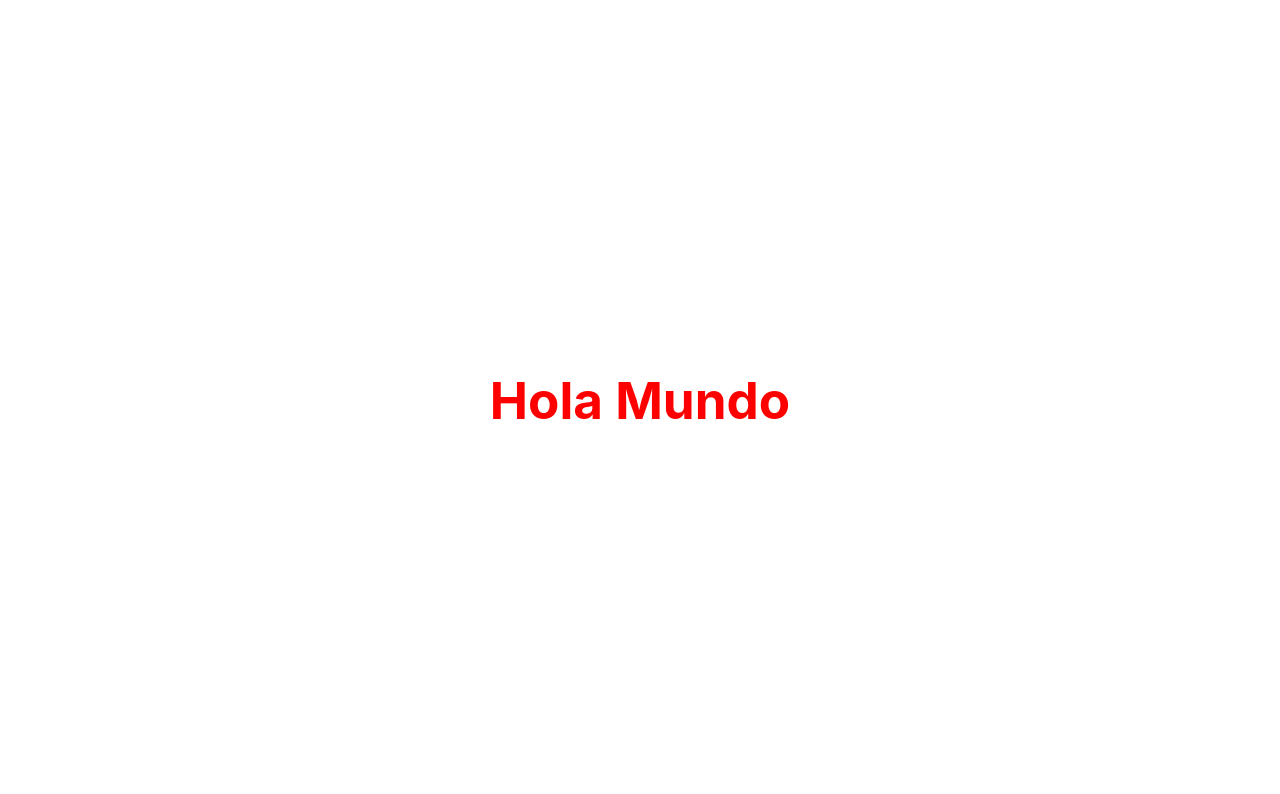
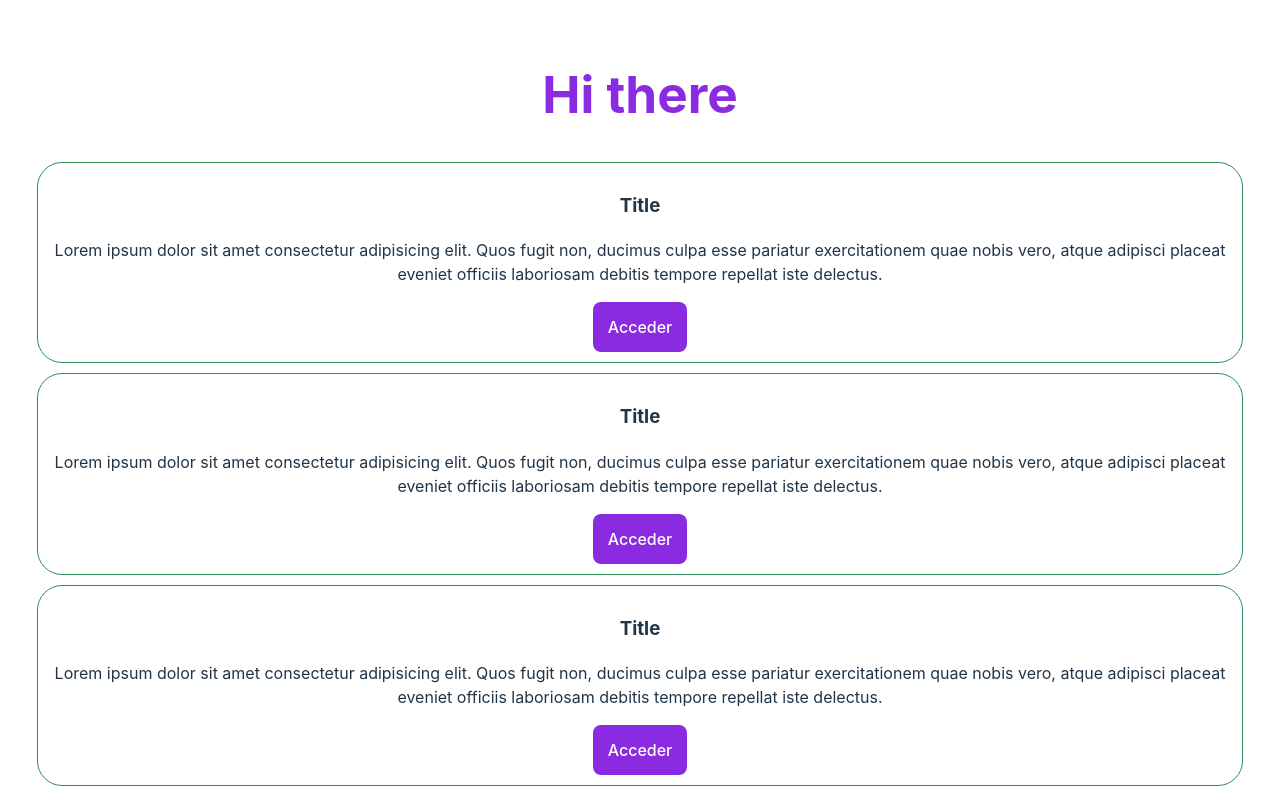
Before and after one commit to alvaroariasrivero/vue-course, a Vue app: page / in a window 1280 px wide. Shown: the top 794 px of the page. Built offline with nearby package versions, Linux system fonts and the light colour scheme.

Commit message:
component creation

```diff
--- a/index.html
+++ b/index.html
@@ -3,7 +3,7 @@
   <head>
     <meta charset="UTF-8" />
     <meta name="viewport" content="width=device-width, initial-scale=1.0" />
-    <title>Hello World</title>
+    <title>Vue project</title>
   </head>
   <body>
     <div id="app"></div>
--- a/src/App.vue
+++ b/src/App.vue
@@ -1,12 +1,14 @@
 <script setup>
+  import PostContainer from './components/PostContainer.vue';
 </script>
 
 <template>
-  <h1>Hola Mundo</h1>
+  <h1>Hi there</h1>
+  <PostContainer />
 </template>
 
 <style scoped>
   h1{
-    color: red;
+    color: blueviolet;
   }
 </style>
--- a/src/components/PostButton.vue
+++ b/src/components/PostButton.vue
@@ -0,0 +1,23 @@
+<script setup>
+
+</script>
+
+<template>
+    <button class="post-btn">Acceder</button>
+</template>
+
+<style scoped>
+    .post-btn{
+        padding: 15px;
+        background-color: blueviolet;
+        color: #fff;
+        border: 0;
+        outline: 0;
+    }
+
+    .post-btn:hover{
+        cursor: pointer;
+        background-color: #fff;
+        color: blueviolet;
+    }
+</style>
--- a/src/components/PostCard.vue
+++ b/src/components/PostCard.vue
@@ -0,0 +1,20 @@
+<script setup>
+    import PostButton from './PostButton.vue';
+</script>
+
+<template>
+    <div class="post-card">
+        <h3>Title</h3>
+        <p>Lorem ipsum dolor sit amet consectetur adipisicing elit. Quos fugit non, ducimus culpa esse pariatur exercitationem quae nobis vero, atque adipisci placeat eveniet officiis laboriosam debitis tempore repellat iste delectus.</p>
+        <PostButton />
+    </div>
+</template>
+
+<style scoped>
+    .post-card{
+        border-radius: 25px;
+        padding: 10px;
+        margin: 5px;
+        border: 1px solid seagreen;
+    }
+</style>
--- a/src/components/PostContainer.vue
+++ b/src/components/PostContainer.vue
@@ -0,0 +1,20 @@
+<script setup>
+    import PostCard from './PostCard.vue';
+</script>
+
+<template>
+    <div class="post-container">
+        <PostCard />
+        <PostCard />
+        <PostCard />
+        <PostCard />
+    </div>
+</template>
+
+<style scoped>
+    .post-container{
+        widows: 100%;
+        display: flex;
+        flex-wrap: wrap;
+    }
+</style>
```
